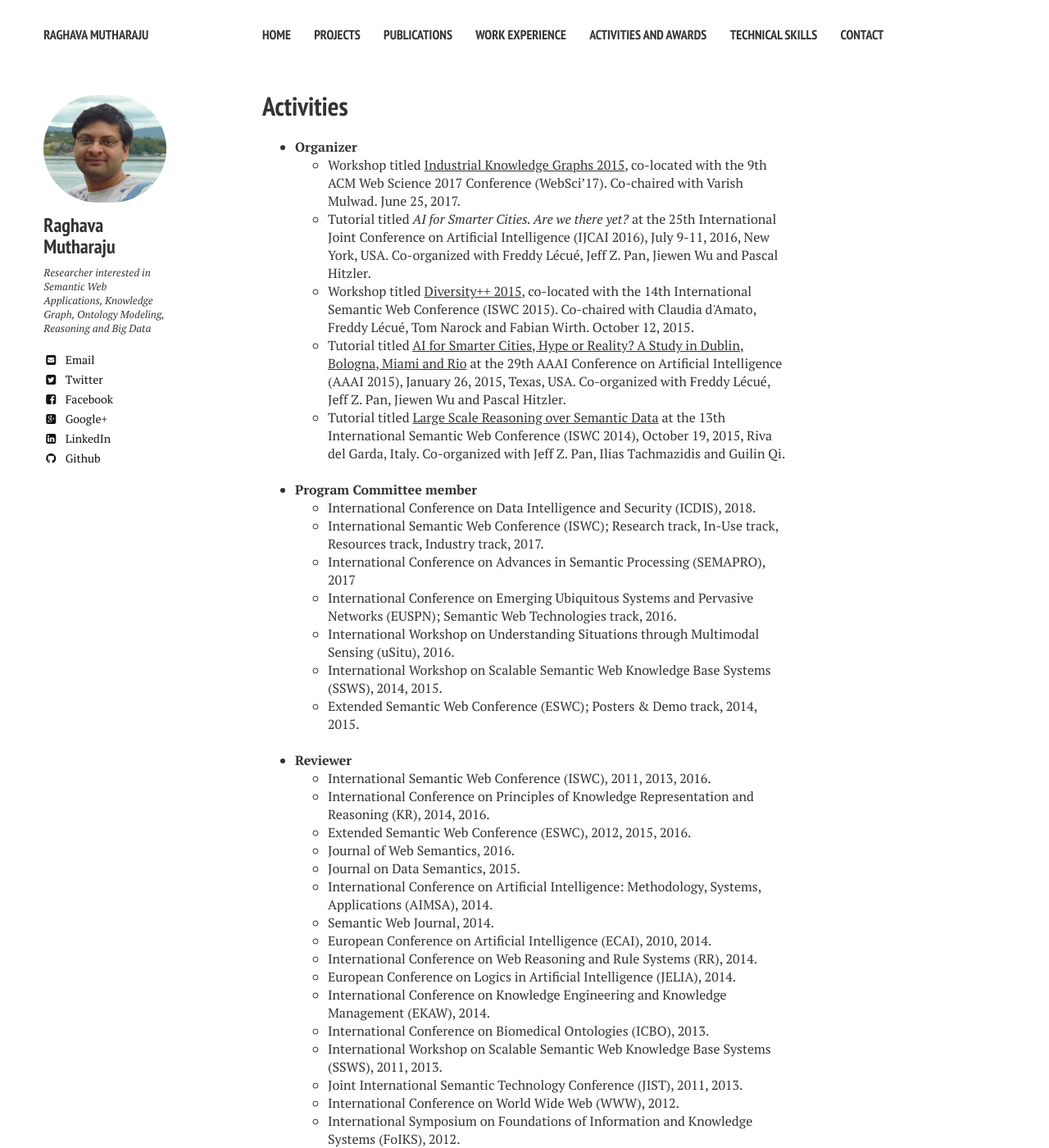
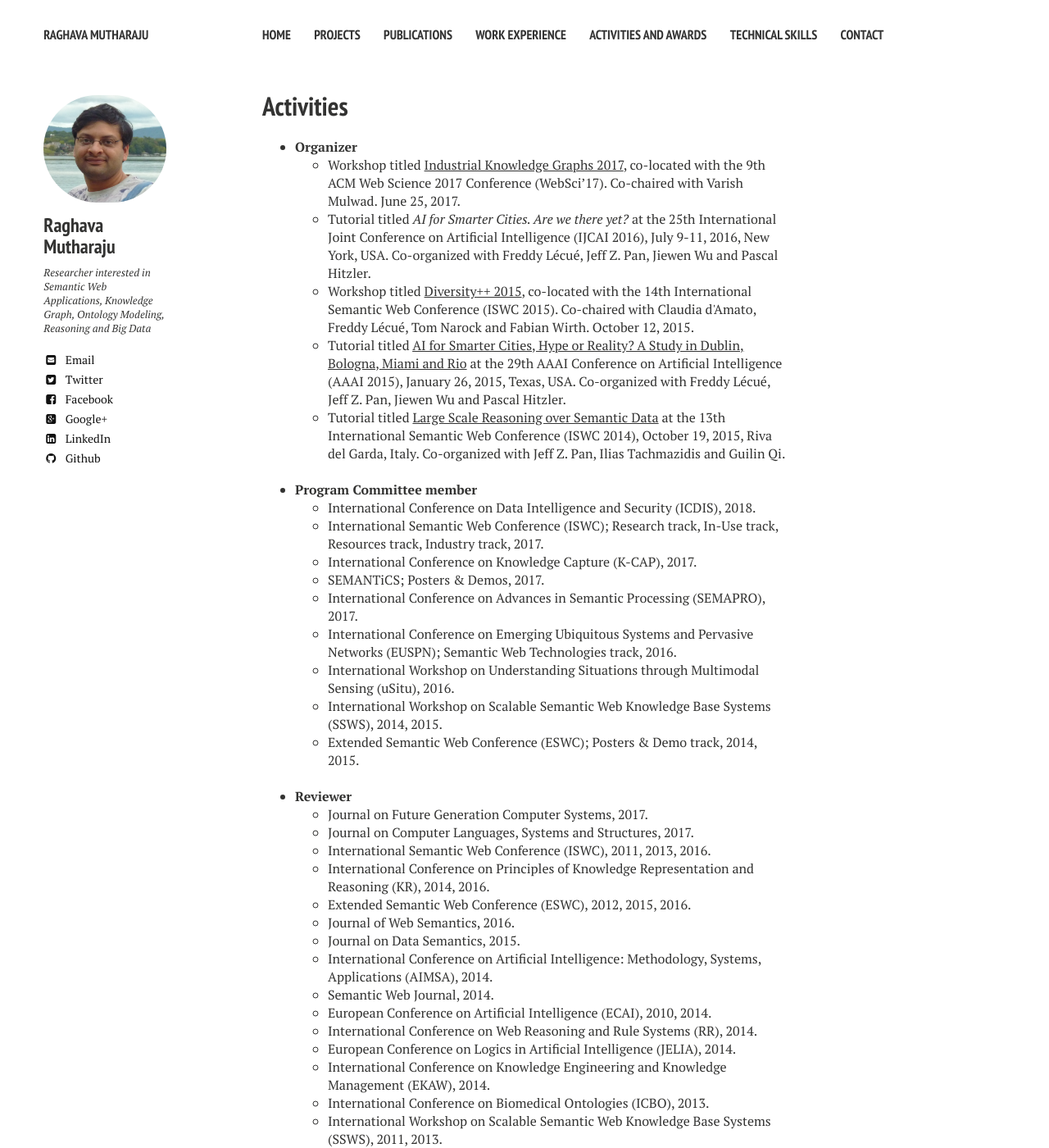
Before and after one commit to raghavam/raghavam.github.io, a Jekyll site: the page built from awards-activities.md, in a window 1280 px wide and 1400 px high. Shown: the whole window at 82% size. Built offline with Jekyll 4.4.1, drawn with Linux system fonts in a browser that asks for light colours; nearby versions of some CDN libraries; some of the changed text lies outside the part shown.

Commit message:
added PC activities and best reviewer award

```diff
--- a/awards-activities.md
+++ b/awards-activities.md
@@ -5,7 +5,7 @@ share: false
 ---
 
 * **Organizer**
-  * Workshop titled <a href="https://industrial-knowledge-graphs.github.io/2017/" target="_blank">Industrial Knowledge Graphs 2015</a>, co-located with the 9th ACM Web Science 2017 Conference (WebSci'17). Co-chaired with Varish Mulwad. June 25, 2017.
+  * Workshop titled <a href="https://industrial-knowledge-graphs.github.io/2017/" target="_blank">Industrial Knowledge Graphs 2017</a>, co-located with the 9th ACM Web Science 2017 Conference (WebSci'17). Co-chaired with Varish Mulwad. June 25, 2017.
   * Tutorial titled *AI for Smarter Cities. Are we there yet?* at the 25th International Joint Conference on Artificial Intelligence (IJCAI 2016), July 9-11, 2016, New York, USA. Co-organized with Freddy L&eacute;cu&eacute;, Jeff Z. Pan, Jiewen Wu and Pascal Hitzler.
   * Workshop titled <a href="http://dase.cs.wright.edu/activities/diversity2015" target="_blank">Diversity++ 2015</a>, co-located with the 14th International Semantic Web Conference (ISWC 2015). Co-chaired with Claudia d&#39;Amato, Freddy L&eacute;cu&eacute;, Tom Narock and Fabian Wirth. October 12, 2015.
   * Tutorial titled <a href="http://researcher.watson.ibm.com/researcher/view_person_subpage.php?id=5854" target="_blank">AI for Smarter Cities, Hype or Reality? A Study in Dublin, Bologna, Miami and Rio</a> at the 29th AAAI Conference on Artificial Intelligence (AAAI 2015), January 26, 2015, Texas, USA. Co-organized with Freddy L&eacute;cu&eacute;, Jeff Z. Pan, Jiewen Wu and Pascal Hitzler.
@@ -15,7 +15,9 @@ share: false
 * **Program Committee member**
   * International Conference on Data Intelligence and Security (ICDIS), 2018.
   * International Semantic Web Conference (ISWC); Research track, In-Use track, Resources track, Industry track, 2017.
-  * International Conference on Advances in Semantic Processing (SEMAPRO), 2017
+  * International Conference on Knowledge Capture (K-CAP), 2017.
+  * SEMANTiCS; Posters & Demos, 2017.
+  * International Conference on Advances in Semantic Processing (SEMAPRO), 2017.
   * International Conference on Emerging Ubiquitous Systems and Pervasive Networks (EUSPN); Semantic Web Technologies track, 2016.
   * International Workshop on Understanding Situations through Multimodal Sensing (uSitu), 2016.
   * International Workshop on Scalable Semantic Web Knowledge Base Systems (SSWS), 2014, 2015.
@@ -23,6 +25,8 @@ share: false
 &nbsp;
 
 * **Reviewer**
+  * Journal on Future Generation Computer Systems, 2017.
+  * Journal on Computer Languages, Systems and Structures, 2017.
   * International Semantic Web Conference (ISWC), 2011, 2013, 2016.
   * International Conference on Principles of Knowledge Representation and Reasoning (KR), 2014, 2016.
   * Extended Semantic Web Conference (ESWC), 2012, 2015, 2016.
@@ -46,6 +50,7 @@ share: false
 Awards and Recognition
 ==========
 
+* Best Reviewer In-Use track at ISWC 2017.
 * Invited to present at the 6th student workshop on Cloud and Data Services  organized by IBM T.J Watson Research Center, NY. December 3-4, 2015.
 * Invited to attend NSF Data Science workshop 2015 at the University of Washington, Seattle. August 5-7, 2015.
 * Awarded Amazon AWS Research grant for a period of 2 years.
```
